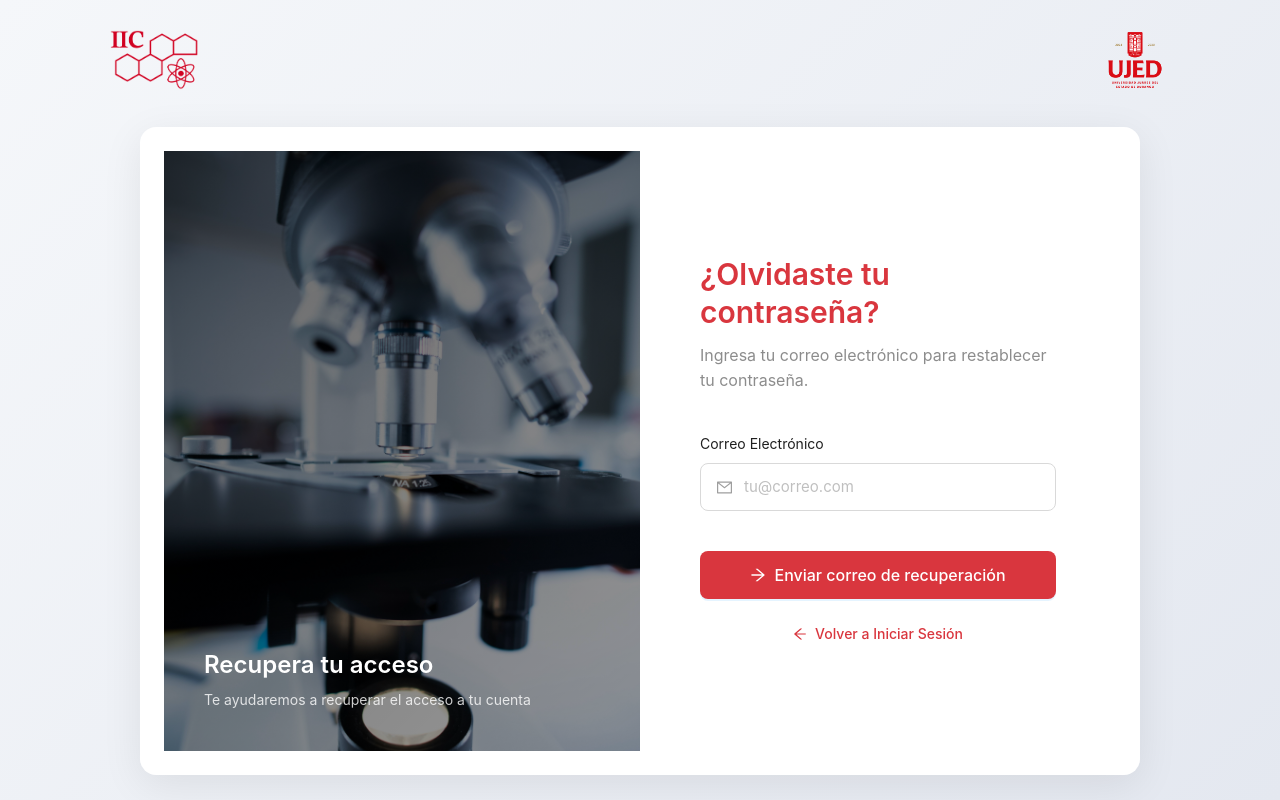
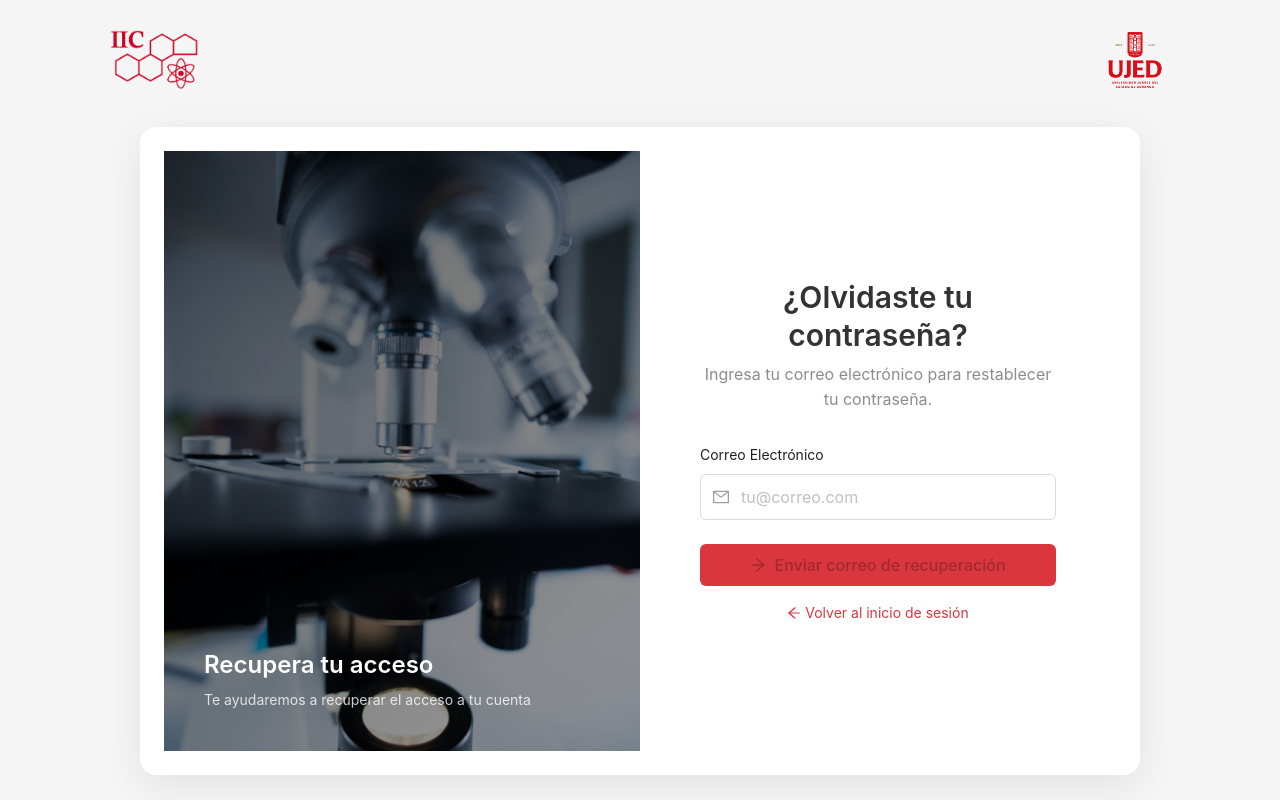
Before and after one commit to NashRick0/Integradora_Nuevo, a React (Create React App) app: page /recuperar-cuenta in a window 1280 px wide. Built offline with nearby package versions, Linux system fonts and the light colour scheme.

Commit message:
Correccion de Colores y Cambio de Contraseña

```diff
--- a/src/pages/AnalysisPage.js
+++ b/src/pages/AnalysisPage.js
@@ -194,7 +194,15 @@ const AnalysisPage = () => {
           </Card>
         </Col>
       </Row>
-      <Modal title={editingAnalisis ? "Editar Análisis" : "Agregar Nuevo Análisis"} visible={isModalVisible} onCancel={handleCancel} onOk={handleOk} okText="Guardar" cancelText="Cancelar">
+      <Modal
+        title={editingAnalisis ? "Editar Análisis" : "Agregar Nuevo Análisis"}
+        visible={isModalVisible}
+        onCancel={handleCancel}
+        onOk={handleOk}
+        okText="Guardar"
+        cancelText="Cancelar"
+        okButtonProps={{ style: { background: '#d9363e', borderColor: '#d9363e' } }}
+      >
         <AnalysisForm form={form} />
       </Modal>
     </div>
--- a/src/pages/RecoveryPage.js
+++ b/src/pages/RecoveryPage.js
@@ -1,26 +1,72 @@
 import React, { useState } from 'react';
-import { Link } from 'react-router-dom';
-import { Card, Form, Input, Button, Row, Col, Typography, message } from 'antd';
+import { Link, useNavigate } from 'react-router-dom';
+import { Card, Form, Input, Button, Typography } from 'antd';
 import { MailOutlined, ArrowLeftOutlined, ArrowRightOutlined } from '@ant-design/icons';
 import { motion } from 'framer-motion';
+import { requestPasswordReset } from '../services/api';
+import Swal from 'sweetalert2';
+import withReactContent from 'sweetalert2-react-content';
 
 import logoIIC from '../assets/logo-iic.png';
 import logoUJED from '../assets/logo-ujed.png';
 import labImage from '../assets/lab_login.jpg';
 
+const MySwal = withReactContent(Swal);
 const { Title, Text } = Typography;
 
 const RecoveryPage = () => {
+  const [form] = Form.useForm();
+  const [emailStatus, setEmailStatus] = useState('');
+  const [isValidEmail, setIsValidEmail] = useState(false);
   const [isLoading, setIsLoading] = useState(false);
+  const navigate = useNavigate();
+
+  // Función para validar el formato del correo
+  const validateEmail = (email) => {
+    const re = /^[^\s@]+@[^\s@]+\.[^\s@]+$/;
+    return re.test(String(email).toLowerCase());
+  };
+
+  // Manejar cambio en el campo de correo
+  const handleEmailChange = (e) => {
+    const email = e.target.value;
+
+    if (!email) {
+      setEmailStatus('');
+      setIsValidEmail(false);
+      return;
+    }
+
+    if (validateEmail(email)) {
+      setEmailStatus('success');
+      setIsValidEmail(true);
+    } else {
+      setEmailStatus('error');
+      setIsValidEmail(false);
+    }
+  };
 
   const onFinish = async (values) => {
     setIsLoading(true);
     try {
-      // Simulando llamada a la API
-      await new Promise(resolve => setTimeout(resolve, 1500));
-      message.success(`Se ha enviado un correo de recuperación a: ${values.correo}`);
+      await requestPasswordReset({ correo: values.correo });
+
+      await MySwal.fire({
+        title: '¡Correo Enviado!',
+        text: 'Correo para recuperar tu contraseña.',
+        icon: 'success',
+        confirmButtonColor: '#d9363e',
+      });
+
+      navigate('/login');
     } catch (error) {
-      message.error('Ocurrió un error al enviar el correo. Por favor, inténtalo de nuevo.');
+      const errorMessage = error.response?.data?.message || 'Ocurrió un problema. Intenta de nuevo.';
+      MySwal.fire({
+        title: 'Error',
+        text: errorMessage,
+        icon: 'error',
+        confirmButtonColor: '#d9363e',
+      });
     } finally {
       setIsLoading(false);
     }
@@ -28,34 +74,34 @@ const RecoveryPage = () => {
 
   return (
     <div style={styles.pageContainer}>
-      <motion.div
-        initial={{ opacity: 0, y: -20 }}
-        animate={{ opacity: 1, y: 0 }}
-        transition={{ duration: 0.5 }}
-        style={styles.header}
-      >
+      <div style={styles.header}>
         <img src={logoIIC} alt="Logo IIC" style={styles.logoIIC} />
         <img src={logoUJED} alt="Logo UJED" style={styles.logoUJED} />
-      </motion.div>
+      </div>
 
       <Card style={styles.card}>
-        <Row>
-          <Col xs={0} md={12} style={styles.imageContainer}>
+        <div style={styles.cardContent}>
+          <div style={styles.imageContainer}>
             <motion.div
               initial={{ opacity: 0 }}
               animate={{ opacity: 1 }}
               transition={{ delay: 0.2, duration: 0.8 }}
+              style={{ width: '100%', height: '100%', position: 'relative' }}
             >
               <div style={styles.overlay} />
-              <img src={labImage} alt="Laboratorio" style={styles.labImage} />
+              <img
+                src={labImage}
+                alt="Laboratorio"
+                style={styles.labImage}
+              />
               <div style={styles.imageText}>
                 <Title level={3} style={{ color: '#fff', marginBottom: 8 }}>Recupera tu acceso</Title>
                 <Text style={{ color: 'rgba(255,255,255,0.8)' }}>Te ayudaremos a recuperar el acceso a tu cuenta</Text>
               </div>
             </motion.div>
-          </Col>
+          </div>
 
-          <Col xs={24} md={12} style={styles.formContainer}>
+          <div style={styles.formContainer}>
             <motion.div
               initial={{ opacity: 0, x: 20 }}
               animate={{ opacity: 1, x: 0 }}
@@ -63,10 +109,13 @@ const RecoveryPage = () => {
             >
               <div style={styles.formHeader}>
                 <Title level={2} style={styles.title}>¿Olvidaste tu contraseña?</Title>
-                <Text type="secondary" style={styles.subtitle}>Ingresa tu correo electrónico para restablecer tu contraseña.</Text>
+                <Text type="secondary" style={styles.subtitle}>
+                  Ingresa tu correo electrónico para restablecer tu contraseña.
+                </Text>
               </div>
 
               <Form
+                form={form}
                 name="recovery"
                 onFinish={onFinish}
                 layout="vertical"
@@ -76,17 +125,16 @@ const RecoveryPage = () => {
                 <Form.Item
                   name="correo"
                   label="Correo Electrónico"
-                  rules={[{
-                    required: true,
-                    message: 'Por favor, ingresa tu correo.',
-                    type: 'email'
-                  }]}
+                  validateStatus={emailStatus}
+                  help={emailStatus === 'error' ? 'Por favor, ingresa un correo electrónico válido' : ''}
                 >
                   <Input
                     prefix={<MailOutlined style={styles.inputIcon} />}
                     placeholder="tu@correo.com"
                     size="large"
+                    className={emailStatus ? `ant-form-item-has-${emailStatus}` : ''}
                     style={styles.input}
+                    onChange={handleEmailChange}
                   />
                 </Form.Item>
 
@@ -94,9 +142,9 @@ const RecoveryPage = () => {
                   <Button
                     type="primary"
                     htmlType="submit"
-                    block
                     size="large"
                     loading={isLoading}
+                    disabled={!isValidEmail || isLoading}
                     style={styles.recoveryButton}
                     icon={<ArrowRightOutlined />}
                   >
@@ -104,31 +152,29 @@ const RecoveryPage = () => {
                   </Button>
                 </Form.Item>
 
-                <div style={styles.footer}>
-                  <Link to="/login" style={styles.link}>
-                    <ArrowLeftOutlined style={{ marginRight: 8 }} />
-                    Volver a Iniciar Sesión
+                <div style={{ textAlign: 'center' }}>
+                  <Link to="/login" style={{ color: '#d9363e' }}>
+                    <ArrowLeftOutlined /> Volver al inicio de sesión
                   </Link>
                 </div>
               </Form>
             </motion.div>
-          </Col>
-        </Row>
+          </div>
+        </div>
       </Card>
     </div>
   );
 };
 
-// Estilos consistentes con LoginPage
 const styles = {
   pageContainer: {
+    minHeight: '100vh',
     display: 'flex',
     flexDirection: 'column',
     alignItems: 'center',
     justifyContent: 'center',
-    minHeight: '100vh',
-    background: 'linear-gradient(135deg, #f5f7fa 0%, #e4e8f0 100%)',
     padding: '20px',
+    background: '#f5f5f5',
   },
   header: {
     width: '100%',
@@ -155,14 +201,22 @@ const styles = {
     overflow: 'hidden',
     border: 'none',
   },
+  cardContent: {
+    display: 'flex',
+    height: '600px',
+    '@media (max-width: 768px)': {
+      flexDirection: 'column',
+      height: 'auto',
+    },
+  },
   imageContainer: {
     position: 'relative',
+    width: '50%',
     height: '100%',
-    minHeight: '600px',
     overflow: 'hidden',
-    display: 'flex',
-    alignItems: 'center',
-    justifyContent: 'center',
+    '@media (max-width: 768px)': {
+      display: 'none',
+    },
   },
   overlay: {
     position: 'absolute',
@@ -190,17 +244,23 @@ const styles = {
     color: '#fff',
   },
   formContainer: {
+    width: '50%',
     padding: '60px',
     display: 'flex',
     flexDirection: 'column',
     justifyContent: 'center',
+    '@media (max-width: 768px)': {
+      width: '100%',
+      padding: '30px 20px',
+    },
   },
   formHeader: {
-    marginBottom: '40px',
+    marginBottom: '32px',
+    textAlign: 'center',
   },
   title: {
-    color: '#d9363e',
-    marginBottom: '12px',
+    color: '#333',
+    marginBottom: '8px',
     fontWeight: 600,
   },
   subtitle: {
@@ -214,39 +274,35 @@ const styles = {
     width: '100%',
   },
   input: {
-    padding: '12px 16px',
-    borderRadius: '8px',
-    fontSize: '15px',
+    padding: '10px 12px',
+    borderRadius: '6px',
+    transition: 'all 0.3s',
+    '&:hover': {
+      borderColor: '#40a9ff',
+    },
+    '&:focus': {
+      borderColor: '#40a9ff',
+      boxShadow: '0 0 0 2px rgba(24, 144, 255, 0.2)',
+    },
   },
   inputIcon: {
     color: '#9e9e9e',
     marginRight: '8px',
   },
   recoveryButton: {
-    background: '#d9363e',
-    height: '48px',
-    fontSize: '16px',
+    width: '100%',
+    height: '42px',
     fontWeight: 500,
-    borderRadius: '8px',
-    marginTop: '16px',
-    transition: 'all 0.3s ease',
+    backgroundColor: '#d9363e',
     border: 'none',
-    ':hover': {
-      background: '#c41a23',
+    borderRadius: '6px',
+    '&:hover': {
+      backgroundColor: '#c41a23',
     },
-  },
-  footer: {
-    textAlign: 'center',
-    marginTop: '24px',
-  },
-  link: {
-    color: '#d9363e',
-    fontWeight: 500,
-    display: 'inline-flex',
-    alignItems: 'center',
-    transition: 'color 0.3s ease',
-    ':hover': {
-      color: '#ff4d4f',
+    '&:disabled': {
+      backgroundColor: 'rgba(0, 0, 0, 0.04)',
+      color: 'rgba(0, 0, 0, 0.25)',
+      borderColor: '#d9d9d9',
     },
   },
 };
--- a/src/services/api.js
+++ b/src/services/api.js
@@ -26,6 +26,7 @@ export const getMyProfile = () => api.get('/usuarios/login');
 export const addUsuario = (userData) => api.post('/usuarios', userData);
 export const deleteUsuario = (userId) => api.delete(`/usuarios/${userId}`);
 export const changePassword = (userId, passwordData) => api.put(`/usuarios/${userId}`, passwordData);
+export const requestPasswordReset = (emailData) => api.post('/usuarios/forget', emailData);
 // --- Servicios de Análisis ---
 export const getAnalisis = () => api.get('/analisis');
 export const addAnalisis = (analisisData) => api.post('/analisis', analisisData);
```
Also changed, not shown: src/components/patient_portal/ChangePasswordForm.js (added, +26 -0 lines), src/pages/OrdersPage.js (+21 -3 lines), src/pages/PatientPortalPage.js (+61 -41 lines), src/pages/PatientsPage.js (+23 -2 lines), src/pages/SamplesPage.js (+22 -2 lines).
